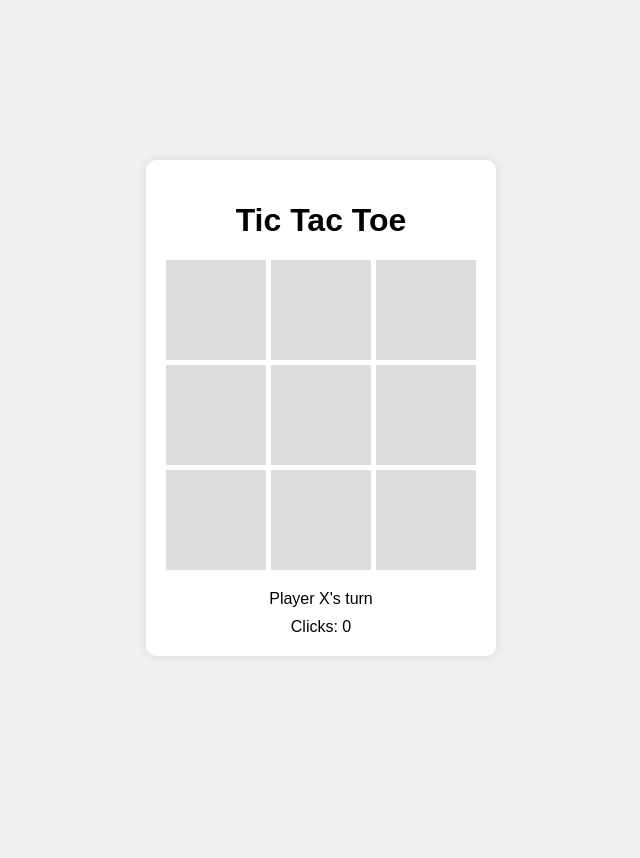
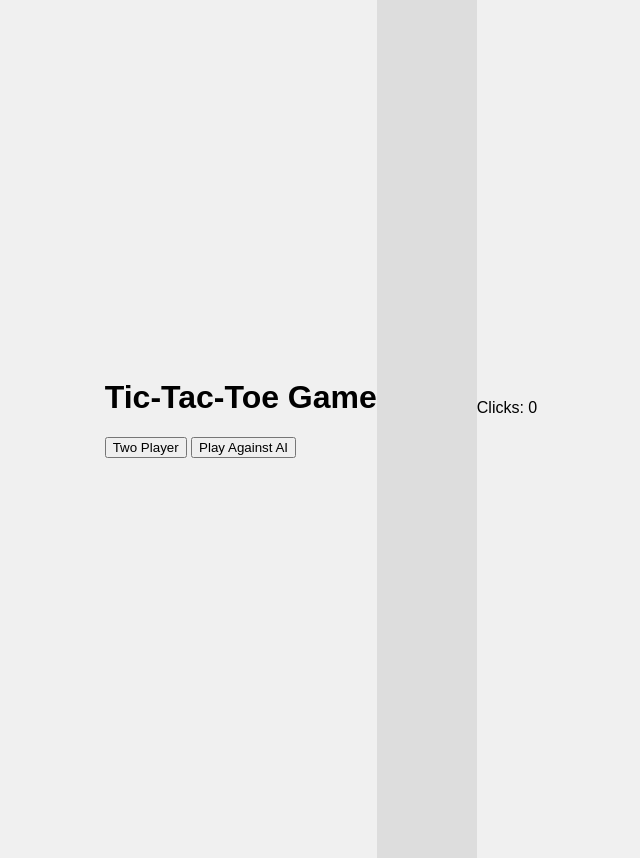
Before and after one commit to VarunReddyKomatla/PRODIGY_WD_03, a plain HTML site: page index.html in a window 1280 px wide. Shown: the whole page, without its empty margins (319-959 px from the left). Before the commit the page ends 816 px from the top, so only its background shows below. Drawn offline with Linux system fonts and the light colour scheme.

Commit message:
Update index.html

```diff
--- a/index.html
+++ b/index.html
@@ -1,27 +1,31 @@
 <!DOCTYPE html>
 <html lang="en">
-
 <head>
     <meta charset="UTF-8">
-    <meta http-equiv="X-UA-Compatible" content="IE=edge">
     <meta name="viewport" content="width=device-width, initial-scale=1.0">
-    <title>Tic Tac Toe</title>
+    <title>Tic-Tac-Toe Game</title>
     <link rel="stylesheet" href="style.css">
 </head>
-
 <body>
-    <div class="container">
-        <h1>Tic Tac Toe</h1>
-        <div id="game-board">
-            <div class="cell" id="cell-0"></div>
-            <div class="cell" id="cell-1"></div>
-            <div class="cell" id="cell-2"></div>
-            <div class="cell" id="cell-3"></div>
-            <div class="cell" id="cell-4"></div>
-            <div class="cell" id="cell-5"></div>
-            <div class="cell" id="cell-6"></div>
-            <div class="cell" id="cell-7"></div>
-            <div class="cell" id="cell-8"></div>
-        </div>
-        <div id="status">Player X's turn</div>
-        <div id="click-counter">Clicks: <span id="click-count">0</span></div>
+    <header>
+        <h1>Tic-Tac-Toe Game</h1>
+        <button id="two-player">Two Player</button>
+        <button id="ai-player">Play Against AI</button>
+    </header>
+    <div id="game">
+        <div class="cell" data-index="0"></div>
+        <div class="cell" data-index="1"></div>
+        <div class="cell" data-index="2"></div>
+        <div class="cell" data-index="3"></div>
+        <div class="cell" data-index="4"></div>
+        <div class="cell" data-index="5"></div>
+        <div class="cell" data-index="6"></div>
+        <div class="cell" data-index="7"></div>
+        <div class="cell" data-index="8"></div>
+    </div>
+    <footer>
+        <p>Clicks: <span id="click-counter">0</span></p>
+    </footer>
+    <script src="script.js"></script>
+</body>
+</html>
```
